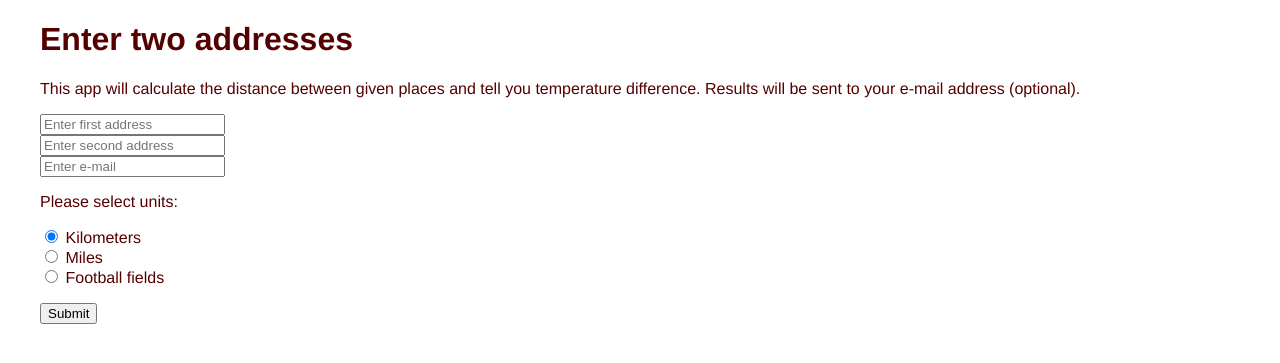
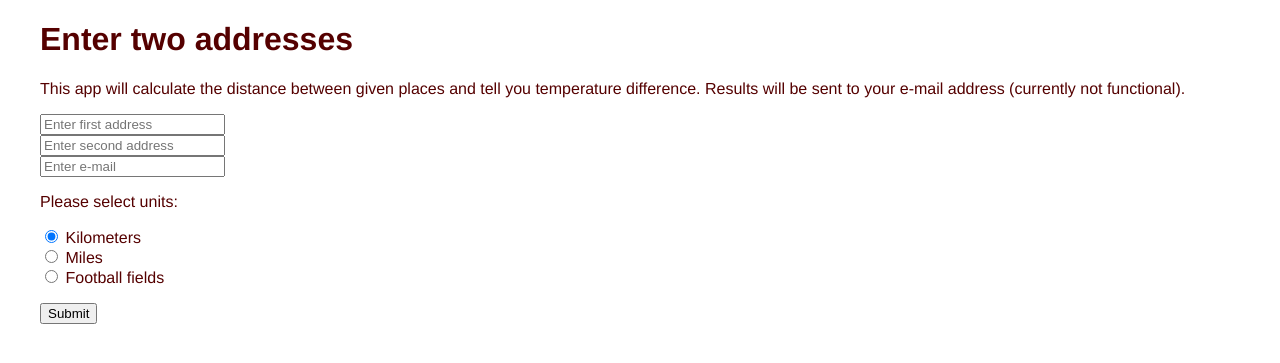
Before and after one commit to Tchomasek/-Geocoder-9000, a Flask app: page / in a window 1280 px wide. Shown: the part 35-398 px from the top of the page. Run offline with Flask 2, Linux system fonts and the light colour scheme.

Commit message:
email not functional mentioned

```diff
--- a/templates/index.html
+++ b/templates/index.html
@@ -3,7 +3,7 @@
 <title> Geocoder 9000</title>
         <div class ="container">
           <h1>Enter two addresses</h1>
-          This app will calculate the distance between given places and tell you temperature difference. Results will be sent to your e-mail address (optional).<br>
+          This app will calculate the distance between given places and tell you temperature difference. Results will be sent to your e-mail address (currently not functional).<br>
           <p>
           {{warning | safe}}
           <form action="{{url_for('success')}}" method="POST">
```
